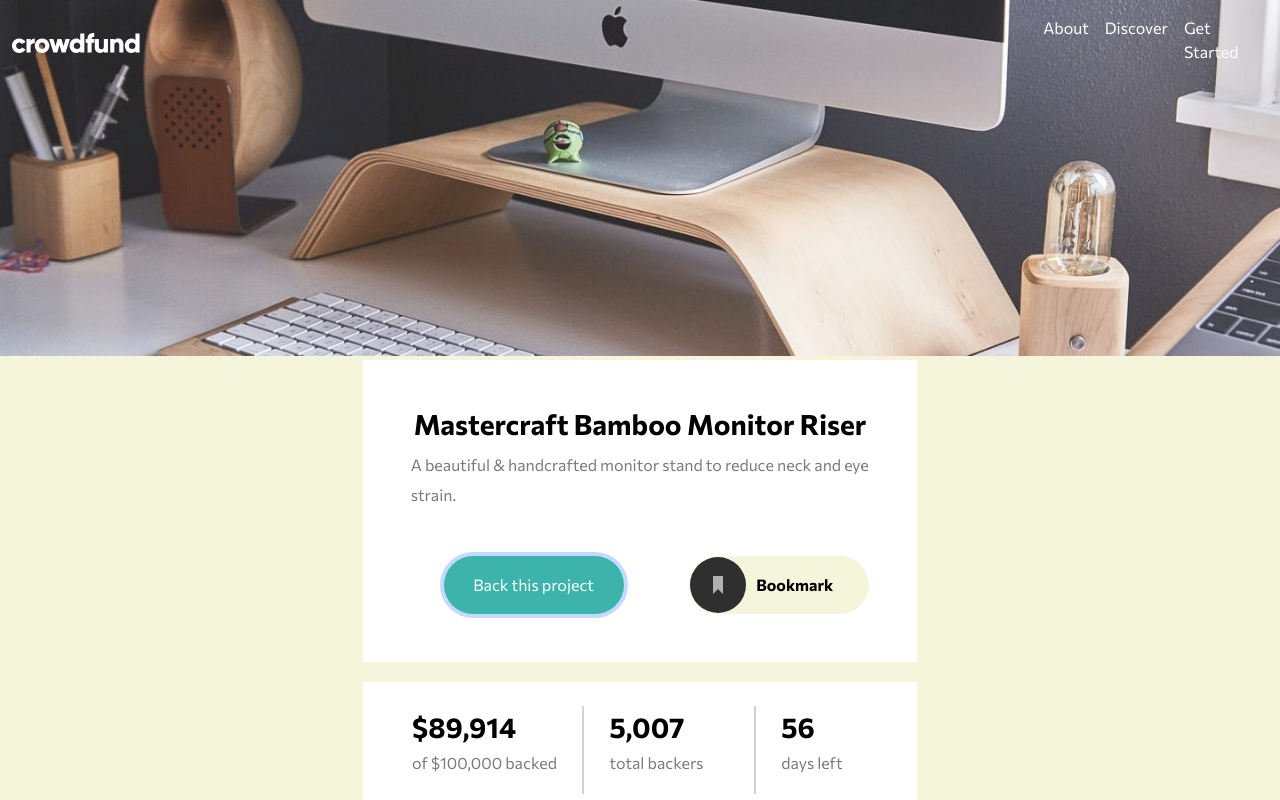
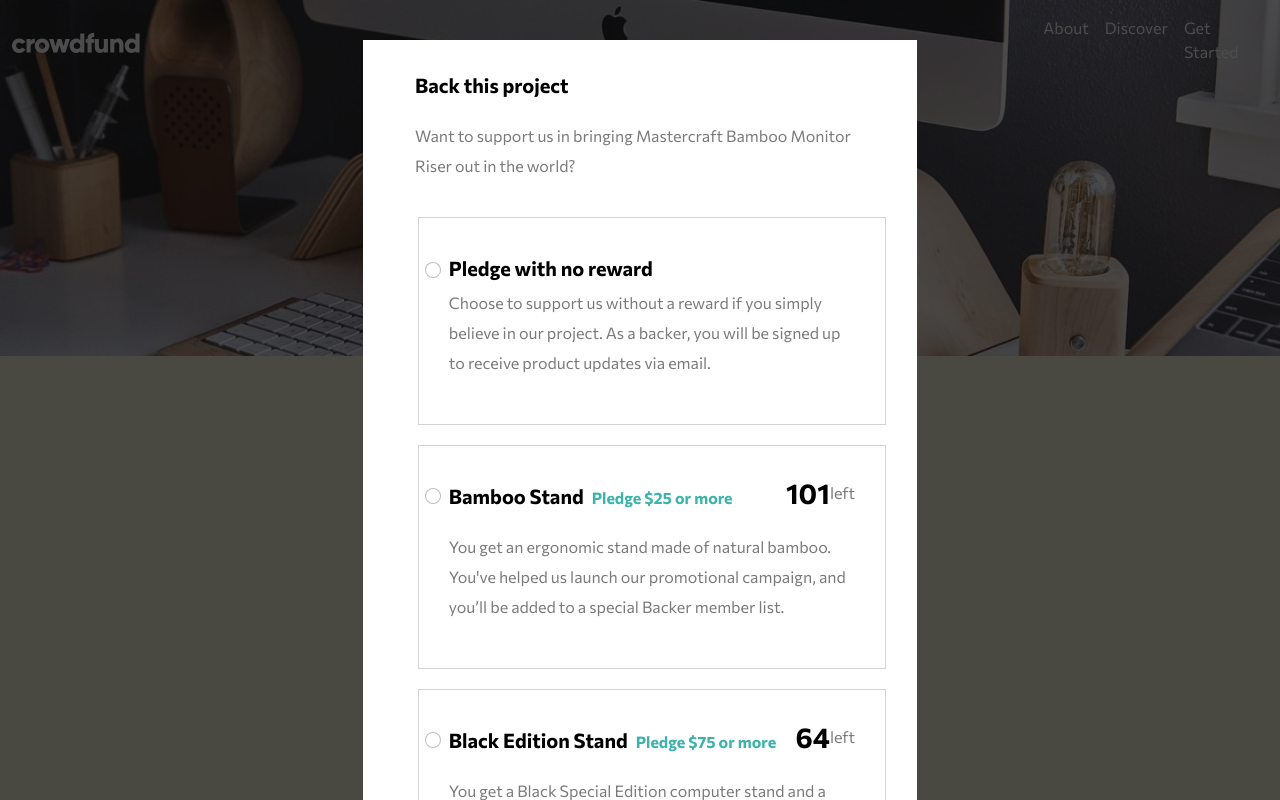
Before and after one commit to cwus619/crowdfunding-product, a plain HTML site: page index.html in a window 1280 px wide. Both pictures are taken after a click on the button "Back this project". Shown: the top 800 px of the page. Drawn offline with nearby package versions, Linux system fonts and the light colour scheme.

Commit message:
Update styles.css
Added in new styles for modal boxes, as well as amendments made to previously existing classes

```diff
--- a/styles.css
+++ b/styles.css
@@ -14,7 +14,6 @@ body{
 .bold-text{
   font-weight: 600;
   color: black;
-
 }
 
 p{
@@ -151,13 +150,15 @@ progress::-webkit-progress-value{
   padding:20px;
 }
 
-.product{
+.product, .no-reward, .product-modal, .back-project{
   width:90%;
-  border: solid lightgray 1px;
   margin-left:auto;
   margin-right: auto;
   padding: 20px;
+}
 
+.product, .no-reward, .product-modal{
+  border: solid lightgray 1px;
 }
 
 .pledge{
@@ -170,9 +171,59 @@ progress::-webkit-progress-value{
   padding: 10px;
 }
 
+/* modal stylings */
+
+.modal-bg{
+  margin:auto;
+  width:100%;
+  height: 100%;
+  top:0;
+  background-color: rgba(0,0,0,0.7);
+  position:fixed;
+  z-index: 1;
+  display: flex;
+  justify-content: center;
+  align-items: center;
+  display:none;
+
+}
+
+.modal-container{
+  position: absolute;
+  top:40px;
+  height: 100%;
+}
+
 .modal-select{
-  display: none;
+  padding: 5px;
+  position: relative;
+  background-color: white;
+  width:90%;
+  overflow-y: scroll;
 }
+
+.back-project{
+  padding:20px;
+}
+
+.product-modal, .no-reward{
+  padding:30px;
+  margin-bottom: 20px;
+}
+
+.pledge-modal{
+  color: hsl(176, 50%, 47%);
+  font-weight: 600;
+}
+
+.reward-count{
+  margin-left:auto;
+}
+
 .modal-success{
   display:none;
 }
+
+.no-display{
+  display:none;
+}
```
